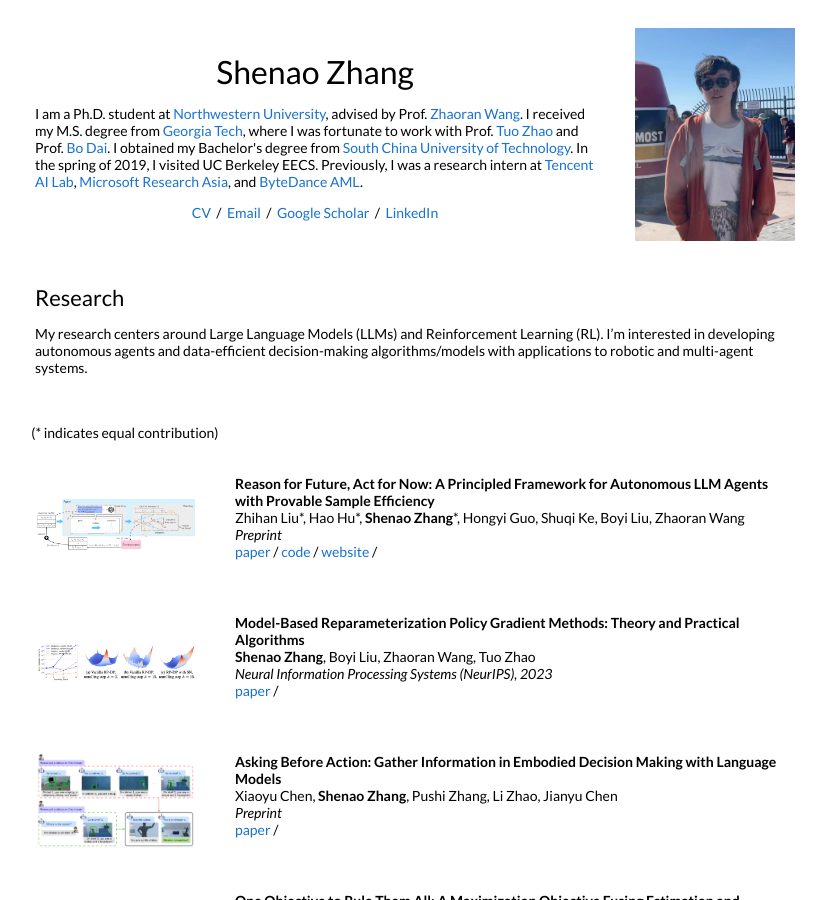
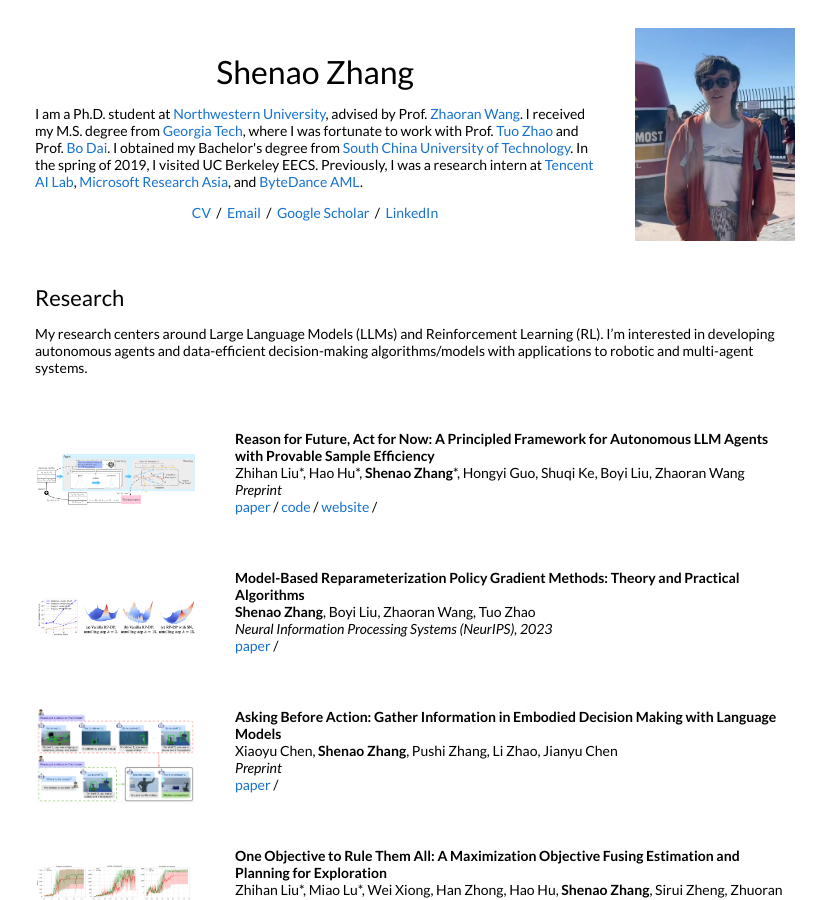
Before and after one commit to shenao-zhang/shenao-zhang.github.io, a Jekyll site: the page built from _posts/2023-09-01-rafa.markdown, in a window 1280 px wide and 900 px high. Shown: the whole window, without its empty margins (225-1051 px from the left). Built offline with Jekyll 4.4.1, drawn with Linux system fonts in a browser that asks for light colours.

Commit message:
Update default.html

```diff
--- a/_layouts/default.html
+++ b/_layouts/default.html
@@ -62,11 +62,6 @@
           </tr>
         </table>
         <table style="width:100%;border:0px;border-spacing:0px;border-collapse:separate;margin-right:auto;margin-left:auto;">
-              <div class="column is-four-fifths">
-              <p>
-                &nbsp;&nbsp;&nbsp;&nbsp;&nbsp;&nbsp;(* indicates equal contribution)
-              </p>
-              </div>
           {% for post in site.posts %}
           {% for cat in post.categories %}
           {% if cat == 'research' %}
```
